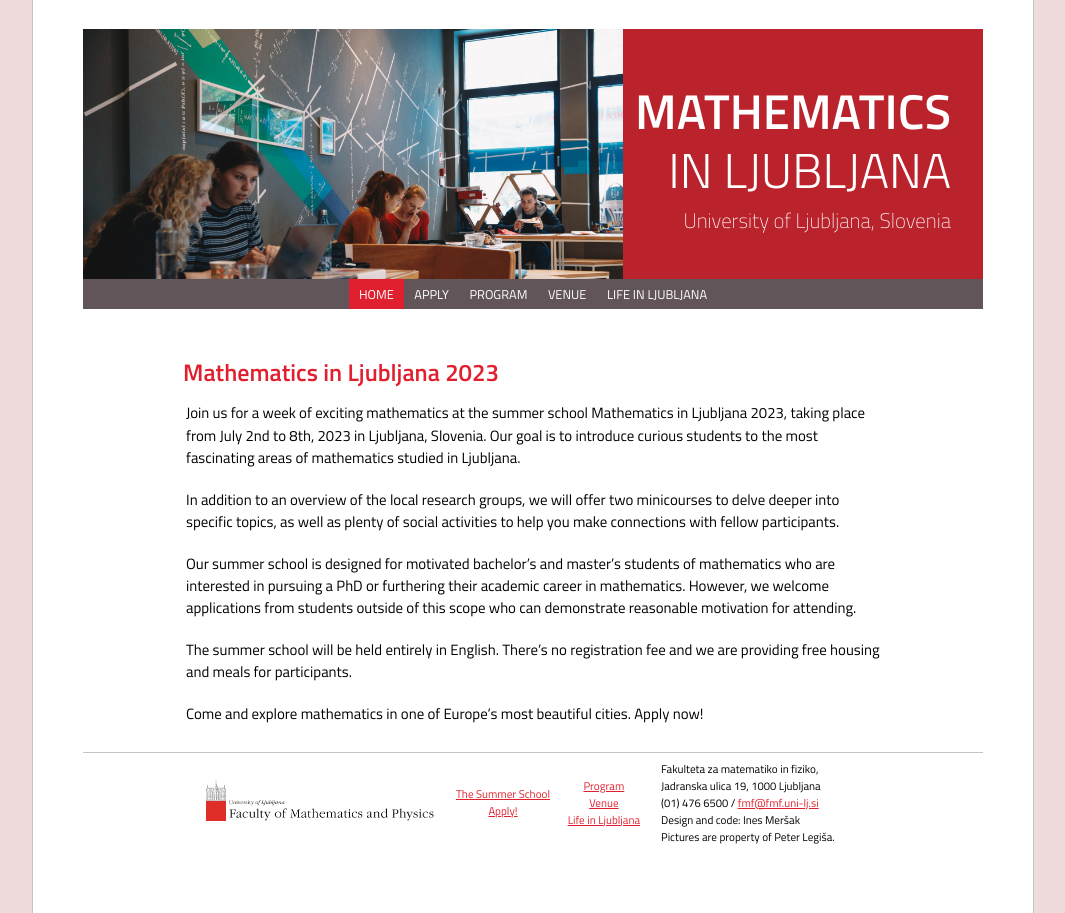
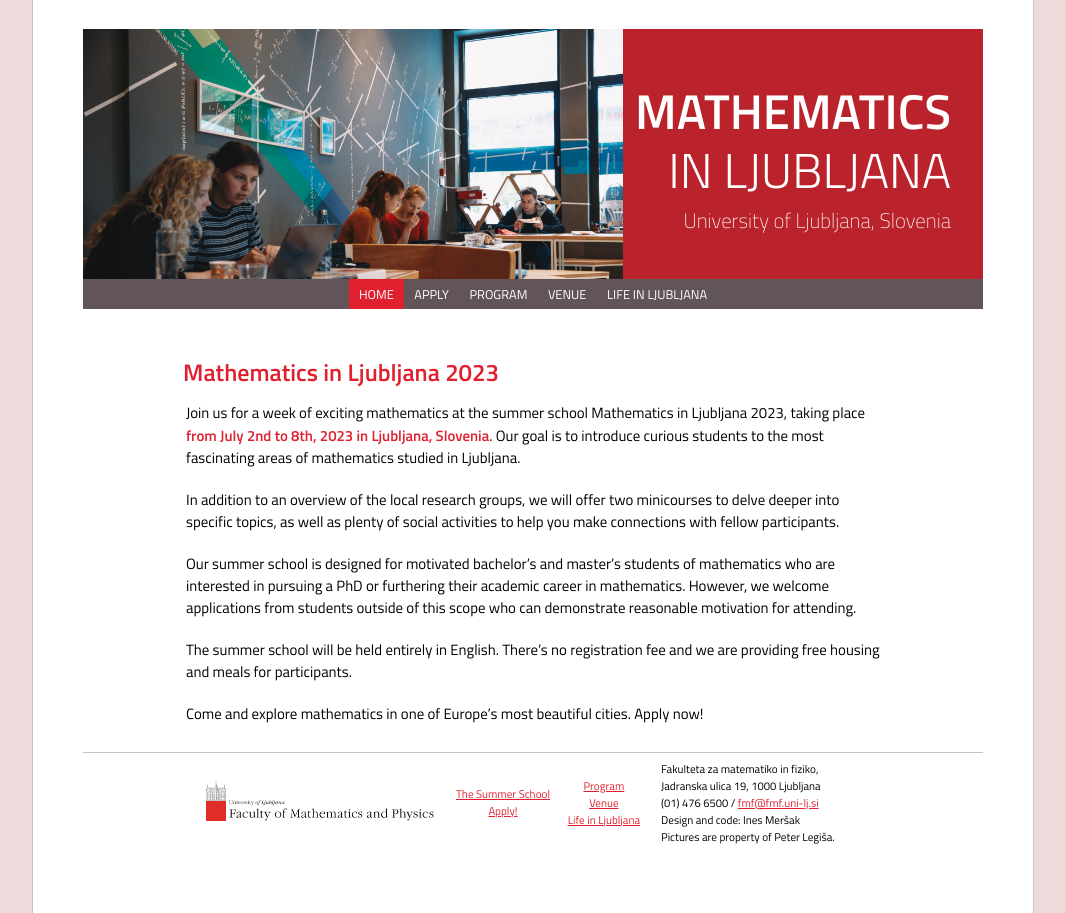
Before and after one commit to ul-fmf/mathematics-in-ljubljana, a Jekyll site: the page built from index.md, in a window 1280 px wide. Shown: the whole page, without its empty margins (107-1172 px from the left). Built offline with Jekyll 4.4.1, drawn with Linux system fonts in a browser that asks for light colours; nearby versions of some CDN libraries; a style sheet for code colours, icons or effects is not loaded.

```diff
--- a/index.md
+++ b/index.md
@@ -5,7 +5,7 @@ title: Home
 
 # Mathematics in Ljubljana 2023
 
-Join us for a week of exciting mathematics at the summer school Mathematics in Ljubljana 2023, taking place from July 2nd to 8th, 2023 in Ljubljana, Slovenia. Our goal is to introduce curious students to the most fascinating areas of mathematics studied in Ljubljana.
+Join us for a week of exciting mathematics at the summer school Mathematics in Ljubljana 2023, taking place **from July 2nd to 8th, 2023 in Ljubljana, Slovenia**. Our goal is to introduce curious students to the most fascinating areas of mathematics studied in Ljubljana.
 
 In addition to an overview of the local research groups, we will offer two minicourses to delve deeper into specific topics, as well as plenty of social activities to help you make connections with fellow participants.
 
```
